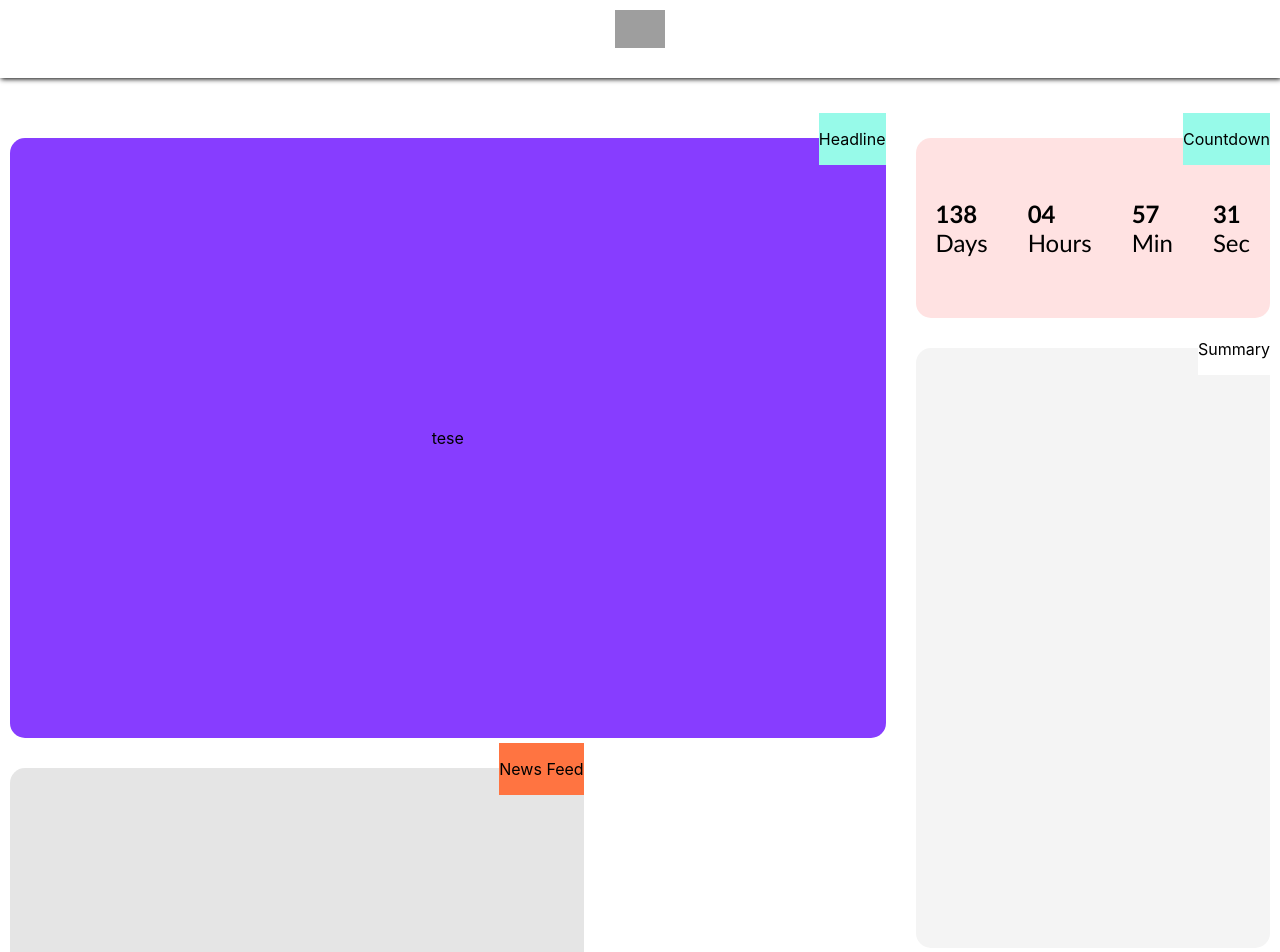
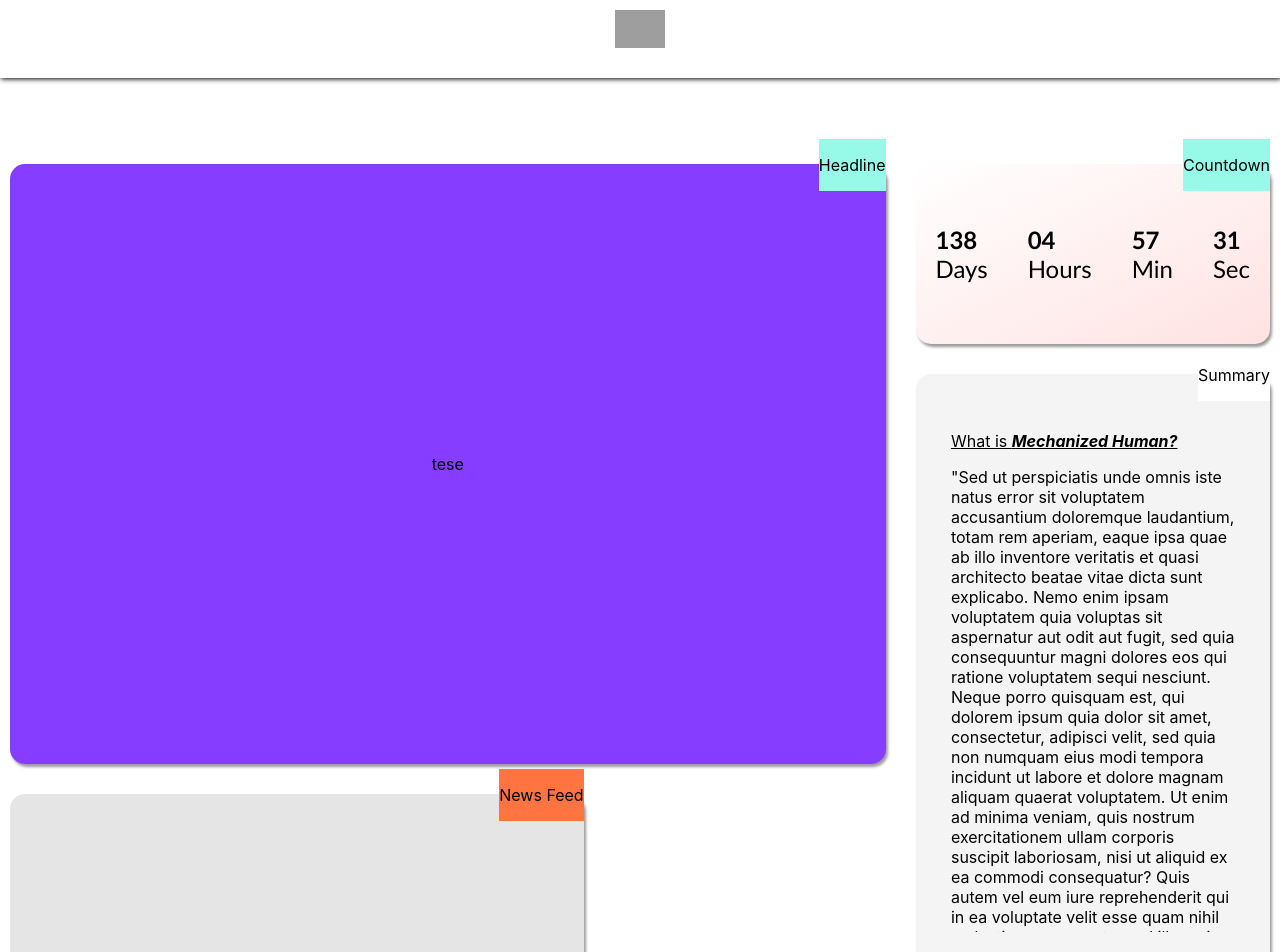
Before and after one commit to deanrivers/mechanizedHuman, a React (Create React App) app: page / in a window 1280 px wide. Shown: the top 952 px of the page. Built offline with nearby package versions, Linux system fonts and the light colour scheme; grey boxes are pictures that could not be loaded.

Commit message:
CSS changes

```diff
--- a/src/App.css
+++ b/src/App.css
@@ -23,7 +23,7 @@ html,body{
   grid-auto-rows: minmax(200px,auto);
   grid-gap: 10px;
   /* padding: 2%; */
-  margin-top: 10%;
+  margin-top: 12%;
 
 }
 
@@ -71,7 +71,7 @@ html,body{
 #countdown{
 grid-column: 4;
 grid-row: 1/2;
-background: #FFE2E2;
+background-image: linear-gradient(to bottom right, white,#FFE2E2);
 /* height: 50%; */
 }
 
@@ -154,7 +154,7 @@ background: #FFE2E2;
 }
 
 #donate{
-  background: #6b9cfd;
+  /* background: #6b9cfd; */
   grid-row: 9;
   grid-column: 3;
 }
@@ -174,6 +174,7 @@ background: #FFE2E2;
   background: rgb(255, 173, 173);
   margin: 10px;
   border-radius: 15px;
+  box-shadow: 2px 3px 3px 0px #9a9a9a;
 }
 
 
@@ -243,13 +244,11 @@ background: #FFE2E2;
   width: 100%;
   padding-bottom: 55.25%;
   /* box-shadow: 10px 10px; */
-  box-shadow: 2px 5px 4px 1px;
+  /* box-shadow: 2px 5px 4px 1px; */
   overflow: hidden;
 }
 
-.test{
 
-}
 
 .iframe-container iframe {
   position: absolute;
@@ -259,7 +258,25 @@ background: #FFE2E2;
   height: 100%;
 }
 
+/* summary */
+#summary-container{
+  /* background: red; */
+  margin: 5%;
+  overflow: auto;
+  height: 100%;
+  max-height: 500px;
+  padding: 5%;
+  padding-top: 0;
+}
 
+#header{
+  text-decoration: underline;
+}
+
+#mhuman{
+  font-weight: bold;
+  font-style: italic;
+}
 
 
 
@@ -276,7 +293,7 @@ background: #FFE2E2;
     justify-content: center;
     width: 100%;
 
-    margin-top: 20%;
+    margin-top: 22%;
 
   }
 
--- a/src/App.js
+++ b/src/App.js
@@ -2,6 +2,7 @@ import React, { Component } from 'react';
 import Content from './containers/content';
 import VideoPlayer from './components/videoPlayer'
 import Loader from './components/preloader';
+import Summary from './components/summary'
 import $ from 'jquery';
 
 import './App.css';
@@ -59,28 +60,18 @@ class App extends Component {
         <div id="main">
           <Nav/>
           <div id="grid">
+
             <div className="main-containers" id="headline">
-
-            <Content content="tese" text="Headline" padding="0px" float="left" color="#97FAE9"/>
-
-
-
-
-
+              <Content content="tese" text="Headline" padding="0px" float="left" color="#97FAE9"/>
             </div>
 
             <div className="main-containers" id="countdown">
-
-
-
-            <Content text="Countdown"
-            content={<Countdown date={`${year}-04-04T00:00:00`} />}
-            padding="0px" float="right" color="#97FAE9"/>
-
-
+              <Content text="Countdown"
+              content={<Countdown date={`${year}-04-04T00:00:00`} />}
+              padding="0px" float="right" color="#97FAE9"/>
             </div>
 
-            <div className="main-containers" id="summary"><Content text="Summary" padding="0px" float="right" color="#FFFFFF"/></div>
+            <div className="main-containers" id="summary"><Content text="Summary" content={<Summary/>} padding="0px" float="right" color="#FFFFFF"/></div>
             <div className="main-containers" id="news-feed"><Content id="countdown-contatiner" text="News Feed" padding="0px" float="left" color="#FF7441"/></div>
             <div className="main-containers" id="videos"><Content text="Robot Videos" content={<VideoPlayer/>}padding="0px" float="right" color="#FFFDC6"/></div>
             <div className="main-containers" id="twitter"><Content text="Twitter" padding="0px" float="right" color="#65A2D9"/></div>
--- /dev/null
+++ b/src/components/summary.js
@@ -0,0 +1,65 @@
+import React, { Component } from 'react';
+
+class Summary extends Component {
+    render(){
+        return(
+            <div id="summary-container">
+                <p id="header">What is <span id="mhuman">Mechanized Human?</span></p>
+                <p>
+                    "Sed ut perspiciatis unde omnis iste natus
+                    error sit voluptatem accusantium doloremque
+                    laudantium, totam rem aperiam, eaque ipsa
+                    quae ab illo inventore veritatis et quasi
+                    architecto beatae vitae dicta sunt explicabo.
+                    Nemo enim ipsam voluptatem quia voluptas sit
+                    aspernatur aut odit aut fugit, sed quia
+                    consequuntur magni dolores eos qui ratione
+                    voluptatem sequi nesciunt. Neque porro quisquam
+                    est, qui dolorem ipsum quia dolor sit amet,
+                    consectetur, adipisci velit, sed quia non numquam
+                    eius modi tempora incidunt ut labore et dolore
+                    magnam aliquam quaerat voluptatem. Ut enim ad
+                    minima veniam, quis nostrum exercitationem ullam
+                    corporis suscipit laboriosam, nisi ut aliquid
+                    ex ea commodi consequatur? Quis autem vel eum
+                    iure reprehenderit qui in ea voluptate velit
+                    esse quam nihil molestiae consequatur, vel illum
+
+                    eius modi tempora incidunt ut labore et dolore
+                    magnam aliquam quaerat voluptatem. Ut enim ad
+                    minima veniam, quis nostrum exercitationem ullam
+                    corporis suscipit laboriosam, nisi ut aliquid
+                    ex ea commodi consequatur? Quis autem vel eum
+                    iure reprehenderit qui in ea voluptate velit
+                    esse quam nihil molestiae consequatur, vel illum
+
+                    eius modi tempora incidunt ut labore et dolore
+                    magnam aliquam quaerat voluptatem. Ut enim ad
+                    minima veniam, quis nostrum exercitationem ullam
+                    corporis suscipit laboriosam, nisi ut aliquid
+                    ex ea commodi consequatur? Quis autem vel eum
+                    iure reprehenderit qui in ea voluptate velit
+                    esse quam nihil molestiae consequatur, vel illum
+
+                    eius modi tempora incidunt ut labore et dolore
+                    magnam aliquam quaerat voluptatem. Ut enim ad
+                    minima veniam, quis nostrum exercitationem ullam
+                    corporis suscipit laboriosam, nisi ut aliquid
+                    ex ea commodi consequatur? Quis autem vel eum
+                    iure reprehenderit qui in ea voluptate velit
+                    esse quam nihil molestiae consequatur, vel illum
+
+                    eius modi tempora incidunt ut labore et dolore
+                    magnam aliquam quaerat voluptatem. Ut enim ad
+                    minima veniam, quis nostrum exercitationem ullam
+                    corporis suscipit laboriosam, nisi ut aliquid
+                    ex ea commodi consequatur? Quis autem vel eum
+                    iure reprehenderit qui in ea voluptate velit
+                    esse quam nihil molestiae consequatur, vel illum
+                </p>
+               qui dolorem eum fugiat quo voluptas nulla pariatur?"
+            </div>
+        );
+    }
+}
+export default Summary;
--- a/src/containers/content.js
+++ b/src/containers/content.js
@@ -5,9 +5,7 @@ class Content extends Component {
 
     constructor(props) {
         super(props);
-        this.state = {
-
-        };
+        this.state = {};
     }
 
     render() {
@@ -31,7 +29,7 @@ class Content extends Component {
 
 
         var id= "this.props.id";
-        console.log(id);
+
 
         return (
 
```
